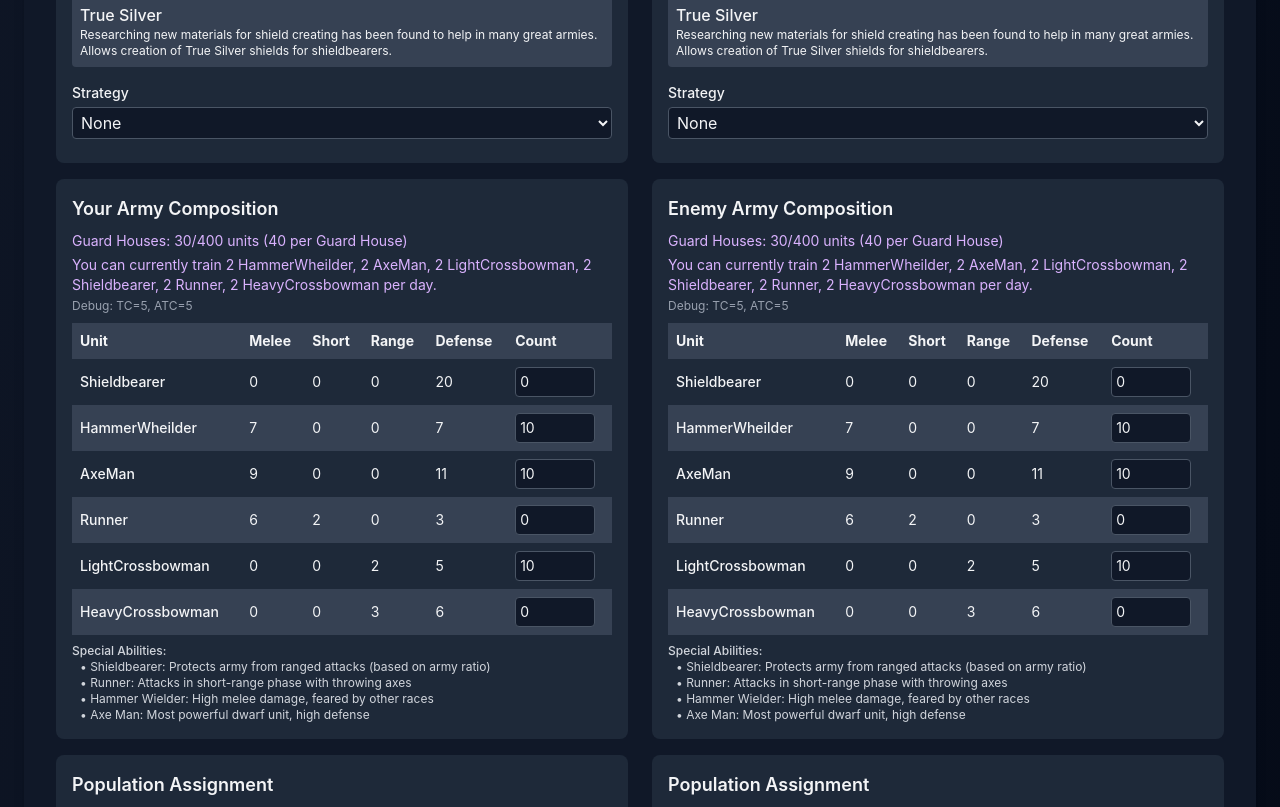
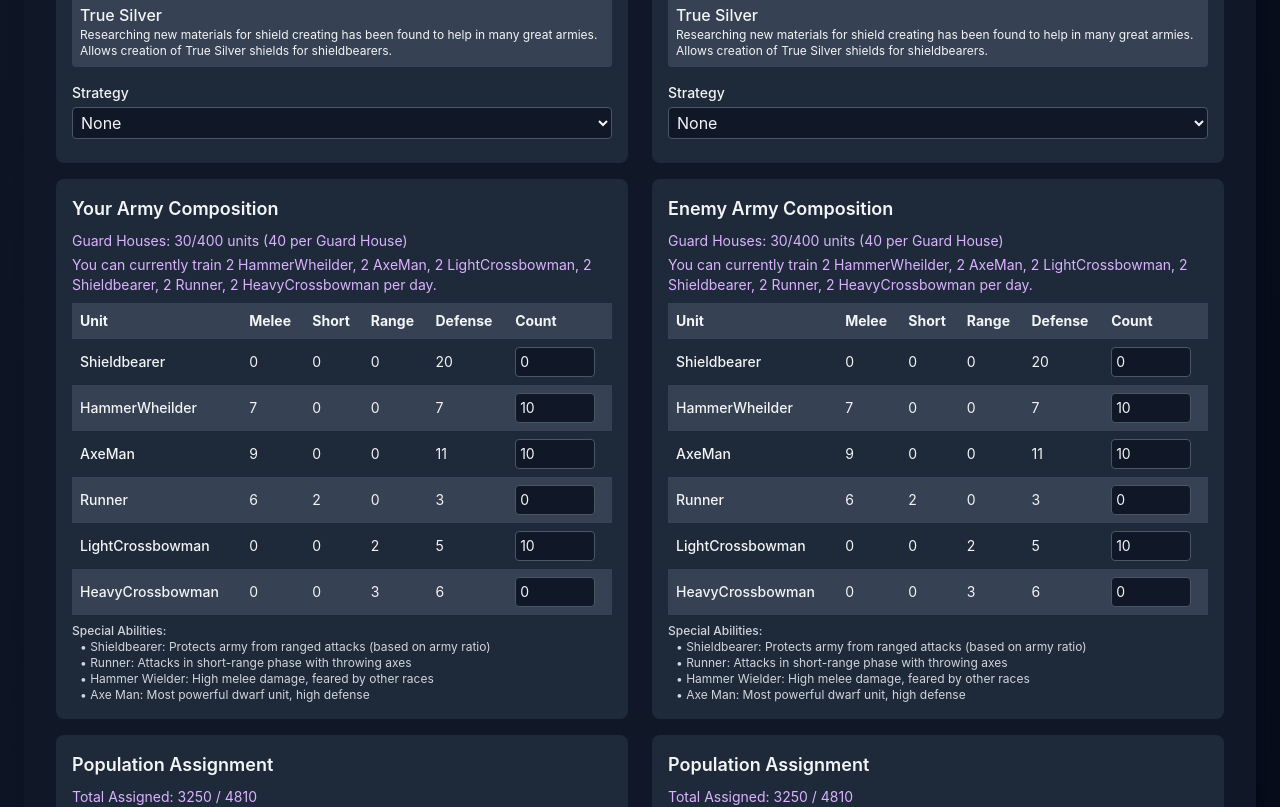
Before and after one commit to ThomasVickers-Regis/thardferr-calculator, a Next.js app: page / in a window 1280 px wide. Shown: the part 1795-2602 px from the top of the page. Built offline with nearby package versions, Linux system fonts and the light colour scheme.

Commit message:
updating strategies

```diff
--- a/app/page.tsx
+++ b/app/page.tsx
@@ -96,7 +96,7 @@ const getDefaultArmy = (race: string) => {
 };
 
 // ArmyInput component: allows user to set quantities for all unit types
-const ArmyInput = ({ armyName, army, setArmy, units, buildings, race, techLevels }: { armyName: string; army: Army; setArmy: (a: Army) => void; units: string[]; buildings?: any; race?: string; techLevels?: any }) => {
+const ArmyInput = ({ armyName, army, setArmy, units, buildings, race, techLevels, strategy }: { armyName: string; army: Army; setArmy: (a: Army) => void; units: string[]; buildings?: any; race?: string; techLevels?: any; strategy?: any }) => {
   // Ensure race is lowercase and defined
   const raceKey = race?.toLowerCase() || 'dwarf';
 
@@ -277,10 +277,6 @@ const ArmyInput = ({ armyName, army, setArmy, units, buildings, race, techLevels
       {buildings && race && (
         <p className="text-sm text-purple-300 mb-2">
           {getUnitProductionSummary() || 'No Training Centers or Advanced Training Centers built'}
-          <br />
-          <span className="text-xs text-gray-400">
-            Debug: TC={buildings['Training Center'] || buildings['training center'] || buildings['TrainingCenter'] || 0}, ATC={buildings['Advanced Training Center'] || buildings['advanced training center'] || buildings['AdvancedTrainingCenter'] || 0}
-          </span>
         </p>
       )}
       <div className="overflow-x-auto">
@@ -300,8 +296,8 @@ const ArmyInput = ({ armyName, army, setArmy, units, buildings, race, techLevels
               const baseStats = UNIT_DATA[raceKey]?.[unit];
               if (!baseStats) return null; // Skip if unit not found for this race
 
-              // Get effective stats including technology bonuses
-              const effectiveStats = getEffectiveUnitStats(unit, raceKey, techLevels || {}, null, true, 1);
+              // Get effective stats including technology and strategy bonuses
+              const effectiveStats = getEffectiveUnitStats(unit, raceKey, techLevels || {}, strategy, true, 1);
 
               return (
                 <tr key={unit} className="even:bg-gray-700">
@@ -589,9 +585,20 @@ const KingdomStatsInput = ({ kingdomName, stats, setStats, techLevels, setTechLe
           title="Select a strategy"
         >
           <option value="">None</option>
-          {Object.entries(STRATEGY_DATA).map(([strat, data]) => (
-            <option key={strat} value={strat}>{strat}</option>
-          ))}
+          {Object.entries(STRATEGY_DATA)
+            .filter(([strat, data]) => {
+              // Show all General strategies
+              if (data.type === 'General') return true;
+              // Show race-specific strategy for the current race
+              const capitalizedRace = race.charAt(0).toUpperCase() + race.slice(1);
+              if (data.type === `${capitalizedRace} Unique`) return true;
+              // Show Orc strategies for Orc race (handle both "Orc Unique" and "Orc")
+              if (race === 'orc' && (data.type === 'Orc Unique' || strat === 'Orc')) return true;
+              return false;
+            })
+            .map(([strat, data]) => (
+              <option key={strat} value={strat}>{strat}</option>
+            ))}
         </select>
       </div>
     </div>
@@ -679,38 +686,50 @@ const BattleSimulationDisplay = ({ battleOutcome, yourTechLevels, yourStrategy,
 
     // Add any percentage-based technology modifiers here if they exist in the data
 
-    // Add strategy effects
-    if (strategy) {
+    // Add strategy effects from STRATEGY_DATA
+    if (strategy && STRATEGY_DATA[strategy]) {
+      const strategyData = STRATEGY_DATA[strategy];
+      const effects = strategyData.effects;
+
+      // Handle specific strategy effects based on phase
       if (strategy === 'Archer Protection' && phase === 'melee') {
-        modifiers.push('Archer Protection: Infantry -50% melee');
+        modifiers.push(`Archer Protection: Infantry -${((1 - effects.infantry_attack_multiplier) * 100).toFixed(0)}% melee`);
       }
       if (strategy === 'Infantry Attack' && phase === 'melee') {
-        modifiers.push('Infantry Attack: Infantry +150% melee');
+        modifiers.push(`Infantry Attack: Infantry +${((effects.infantry_damage_multiplier - 1) * 100).toFixed(0)}% melee`);
       }
       if (strategy === 'Quick Retreat') {
-        modifiers.push('Quick Retreat: All attacks -50%');
-        modifiers.push('Quick Retreat: Retreat at 40% losses (vs 20% normal)');
+        modifiers.push(`Quick Retreat: All attacks -${((1 - effects.all_unit_attack_multiplier) * 100).toFixed(0)}%`);
       }
       if (strategy === 'Anti-Cavalry' && phase === 'melee') {
-        modifiers.push('Anti-Cavalry: Pikemen +250% vs mounted');
+        modifiers.push(`Anti-Cavalry: Pikemen +${((effects.pikemen_attack_vs_mounted_multiplier - 1) * 100).toFixed(0)}% vs mounted`);
       }
       if (strategy === 'Dwarf Shield Line' && phase === 'melee') {
-        modifiers.push('Dwarf Shield Line: Shieldbearers +100% melee');
+        modifiers.push(`Dwarf Shield Line: Shieldbearers +${(effects.shieldbearers_close_combat_damage_increase_percent * 100).toFixed(0)}% melee`);
+      }
+      if (strategy === 'Dwarf Shield Line' && phase === 'range') {
+        const totalArmySize = Object.values(army).reduce((sum: number, count: any) => sum + (count || 0), 0);
+        const shieldbearerCount = army['Shieldbearer'] || 0;
+        if (totalArmySize > 0) {
+          const shieldbearerRatio = shieldbearerCount / totalArmySize;
+          const immunityPercent = Math.min(100, shieldbearerRatio * 200);
+          modifiers.push(`Dwarf Shield Line: ${immunityPercent.toFixed(1)}% long range immunity (${(shieldbearerRatio * 100).toFixed(1)}% Shieldbearers × 2)`);
+        }
       }
       if (strategy === 'Elf Energy Gathering' && (phase === 'melee' || phase === 'range')) {
-        modifiers.push('Elf Energy Gathering: Mages +100% melee, +4 range');
+        modifiers.push(`Elf Energy Gathering: Mages +${(effects.wizards_close_combat_damage_multiplier - 1) * 100}% melee, +${effects.wizards_ranged_attack_increase} range${phase === 'melee' ? ', lose melee immunity, +2 melee defense' : ''}`);
       }
       if (strategy === 'Gnome Far Fighting' && (phase === 'range' || phase === 'short')) {
         modifiers.push('Gnome Far Fighting: Range/Short attacks doubled');
       }
       if (strategy === 'Human Charging!' && phase === 'melee') {
-        modifiers.push('Human Charging!: Knights +50% melee');
+        modifiers.push(`Human Charging!: Knights +${((effects.knights_attack_multiplier - 1) * 100).toFixed(0)}% melee`);
       }
       if (strategy === 'Orc Surrounding' && phase === 'short') {
         modifiers.push('Orc Surrounding: Shadow Warriors in short phase');
       }
       if (strategy === 'Orc Berserker') {
-        modifiers.push('Orc Berserker: +3 all attacks, -50% defense');
+        modifiers.push(`Orc Berserker: +${effects.all_units_damage_increase} all attacks, -${((1 - 1/effects.all_units_defense_divide_by) * 100).toFixed(0)}% defense`);
       }
     }
 
@@ -3336,6 +3355,7 @@ export default function MainApp() {
               buildings={yourBuildings}
               race={yourRace}
               techLevels={yourTechLevels}
+              strategy={yourStrategy}
             />
             <PopulationAssignment
               population={yourPopulation}
@@ -3407,6 +3427,7 @@ export default function MainApp() {
               buildings={enemyBuildings}
               race={enemyRace}
               techLevels={enemyTechLevels}
+              strategy={enemyStrategy}
             />
             <PopulationAssignment
               population={enemyPopulation}
--- a/data/strategyData.ts
+++ b/data/strategyData.ts
@@ -58,7 +58,8 @@ export const STRATEGY_DATA: Record<string, StrategyData> = {
       wizards_defense_increase: 2,
       wizards_close_combat_damage_multiplier: 2,
       wizards_ranged_attack_increase: 4,
-      mage_loses_melee_invisibility: true
+      mage_loses_melee_invisibility: true,
+      mage_melee_defense_bonus: 2
     }
   },
   "Gnome Far Fighting": {
--- a/utils/calculatePhaseDamage.ts
+++ b/utils/calculatePhaseDamage.ts
@@ -28,7 +28,8 @@ export function calculatePhaseDamage(
   defendingArmy: Army,
   phaseType: PhaseType,
   techLevels: TechLevels,
-  activeStrategy: StrategyName | null,
+  attackerStrategy: StrategyName | null,
+  defenderStrategy: StrategyName | null,
   ksDifferenceFactor: number = 1,
   attackerBuildings: any = {},
   defenderBuildings: any = {},
@@ -45,7 +46,7 @@ export function calculatePhaseDamage(
   let totalOffense = 0;
   for (const [attackerName, attackerCount] of Object.entries(attackingArmy)) {
     if (attackerCount <= 0) continue;
-    const attackerStats = getEffectiveUnitStats(attackerName, attackerRace, techLevels, activeStrategy, true, ksDifferenceFactor);
+    const attackerStats = getEffectiveUnitStats(attackerName, attackerRace, techLevels, attackerStrategy, true, ksDifferenceFactor);
 
     let attackValue = 0;
     if (phaseType === 'range') attackValue = attackerStats.range;
@@ -53,7 +54,7 @@ export function calculatePhaseDamage(
     else if (phaseType === 'melee') attackValue = attackerStats.melee;
 
     // Apply unit-to-unit combat bonuses (Anti-Cavalry strategy)
-    if (activeStrategy === 'Anti-Cavalry' && phaseType === 'melee') {
+    if (attackerStrategy === 'Anti-Cavalry' && phaseType === 'melee') {
       // Check if this is a pikeman unit attacking mounted units
       if (attackerName.toLowerCase().includes('pikeman')) {
         // Check if defender has mounted units (units with horses)
@@ -67,6 +68,19 @@ export function calculatePhaseDamage(
           attackValue *= 3.5; // Pikemen get 3.5x damage vs mounted units
         }
       }
+    }
+
+    // Apply Gnome Far Fighting strategy (doubles long range attacks for both sides)
+    if ((attackerStrategy === 'Gnome Far Fighting' || defenderStrategy === 'Gnome Far Fighting') &&
+        (phaseType === 'range' || phaseType === 'short')) {
+      attackValue *= 2;
+    }
+
+    // Apply Orc Surrounding strategy (Shadow Warriors deal damage in short phase)
+    if (attackerStrategy === 'Orc Surrounding' && phaseType === 'short' &&
+        attackerName.toLowerCase().includes('shadow warrior')) {
+      // Shadow Warriors get their full melee damage in short phase
+      attackValue = attackerStats.melee;
     }
 
     totalOffense += attackerCount * attackValue;
@@ -87,14 +101,20 @@ export function calculatePhaseDamage(
     // Apply unit-specific immunities and resistances
     let immunityPercent = 0;
 
-    // Mage: Invulnerable to melee phase
+    // Mage: Invulnerable to melee phase (unless Elf Energy Gathering strategy is active)
     if (defenderName.toLowerCase().includes('mage') && phaseType === 'melee') {
-      immunityPercent = 100;
+      if (defenderStrategy === 'Elf Energy Gathering') {
+        // Mages lose melee immunity but get +2 defense in melee
+        immunityPercent = 0;
+        defenseValue += 2;
+      } else {
+        immunityPercent = 100;
+      }
     }
 
     // Orc Shadow Warrior: 80% immunity in melee, 75% with Orc strategy
     if (defenderName.toLowerCase().includes('shadow warrior') && phaseType === 'melee') {
-      immunityPercent = activeStrategy === 'Orc' ? 75 : 80;
+      immunityPercent = defenderStrategy === 'Orc' ? 75 : 80;
     }
 
     // Undead Legion Skeleton: Immunity to long range (range phase)
@@ -103,7 +123,7 @@ export function calculatePhaseDamage(
     }
 
     // Dwarf Shield Line: Immunity to long range based on shieldbearer ratio
-    if (activeStrategy === 'Shield Line' && phaseType === 'range') {
+    if (defenderStrategy === 'Dwarf Shield Line' && phaseType === 'range') {
       const totalArmySize = Object.values(defendingArmy).reduce((sum, count) => sum + count, 0);
       const shieldbearerCount = defendingArmy['Shieldbearer'] || 0;
       if (totalArmySize > 0) {
--- a/utils/getEffectiveUnitStats.ts
+++ b/utils/getEffectiveUnitStats.ts
@@ -85,66 +85,71 @@ export function getEffectiveUnitStats(
   if (strategy) {
     const strat = STRATEGY_DATA[strategy];
     if (strat) {
-      // Example: Archer Protection
+      const effects = strat.effects;
+
+      // Apply strategy effects from STRATEGY_DATA
       if (strategy === 'Archer Protection') {
-        if (unitName.toLowerCase().includes('infantry')) stats.melee *= 0.5;
-        if (unitName.toLowerCase().includes('archer')) stats.range -= stats.melee; // Simplified
+        if (unitName.toLowerCase().includes('infantry')) {
+          stats.melee *= effects.infantry_attack_multiplier;
+        }
       }
-      // Infantry Attack
       if (strategy === 'Infantry Attack') {
-        if (unitName.toLowerCase().includes('infantry')) stats.melee *= 2.5;
-        // Other units' damages reduced (not specified)
+        if (unitName.toLowerCase().includes('infantry')) {
+          stats.melee *= effects.infantry_damage_multiplier;
+        }
       }
-      // Quick Retreat
       if (strategy === 'Quick Retreat') {
-        stats.melee *= 0.5;
-        stats.short *= 0.5;
-        stats.range *= 0.5;
+        stats.melee *= effects.all_unit_attack_multiplier;
+        stats.short *= effects.all_unit_attack_multiplier;
+        stats.range *= effects.all_unit_attack_multiplier;
       }
-      // Anti-Cavalry
       if (strategy === 'Anti-Cavalry') {
-        if (unitName.toLowerCase().includes('pikeman')) stats.melee *= 3.5;
-        stats.melee *= 0.9;
-        stats.short *= 0.9;
-        stats.range *= 0.9;
+        if (unitName.toLowerCase().includes('pikeman')) {
+          // Pikemen vs mounted multiplier is handled in battle logic
+        }
+        stats.melee *= effects.all_units_attack_multiplier;
+        stats.short *= effects.all_units_attack_multiplier;
+        stats.range *= effects.all_units_attack_multiplier;
       }
-      // Dwarf Shield Line
       if (strategy === 'Dwarf Shield Line') {
-        stats.melee *= 0.9;
-        if (unitName.toLowerCase().includes('shieldbearer')) stats.melee *= 2;
+        // Close combat attack reduction
+        stats.melee *= (1 - effects.all_units_close_combat_attack_reduction_percent);
+        stats.short *= (1 - effects.all_units_close_combat_attack_reduction_percent);
+
+        // Shieldbearer damage increase
+        if (unitName.toLowerCase().includes('shieldbearer')) {
+          stats.melee *= (1 + effects.shieldbearers_close_combat_damage_increase_percent);
+        }
       }
-      // Elf Energy Gathering
       if (strategy === 'Elf Energy Gathering') {
         if (unitName.toLowerCase().includes('mage')) {
-          stats.defense += 2;
-          stats.melee *= 2;
-          stats.range += 4;
+          stats.defense += effects.wizards_defense_increase;
+          stats.melee *= effects.wizards_close_combat_damage_multiplier;
+          stats.range += effects.wizards_ranged_attack_increase;
         }
       }
-      // Gnome Far Fighting
       if (strategy === 'Gnome Far Fighting') {
-        stats.range *= 2;
-        stats.short *= 2;
+        // Long range attack doubling is handled in battle logic
       }
-      // Human Charging!
       if (strategy === 'Human Charging!') {
         if (unitName.toLowerCase().includes('knight')) {
-          stats.melee *= 1.5;
+          stats.melee *= effects.knights_attack_multiplier;
         }
       }
-      // Orc Surrounding
       if (strategy === 'Orc Surrounding') {
         if (unitName.toLowerCase().includes('shadow warrior')) {
-          stats.defense += 2;
-          // All Shadow Warrior damages dealt in Short-ranged phase (handled in battle logic)
+          stats.defense += effects.shadow_warriors_defense_increase;
+          // Short ranged phase damage is handled in battle logic
         }
       }
-      // Orc Berserker
       if (strategy === 'Orc Berserker') {
-        stats.melee += 3;
-        stats.short += 3;
-        stats.range += 3;
-        stats.defense *= 0.5;
+        stats.melee += effects.all_units_damage_increase;
+        stats.short += effects.all_units_damage_increase;
+        stats.range += effects.all_units_damage_increase;
+        stats.defense /= effects.all_units_defense_divide_by;
+      }
+      if (strategy === 'Orc') {
+        // Shadow warrior immunity reduction is handled in battle logic
       }
     }
   }
```
Also changed, not shown: utils/simulateRound.ts (+6 -2 lines).
